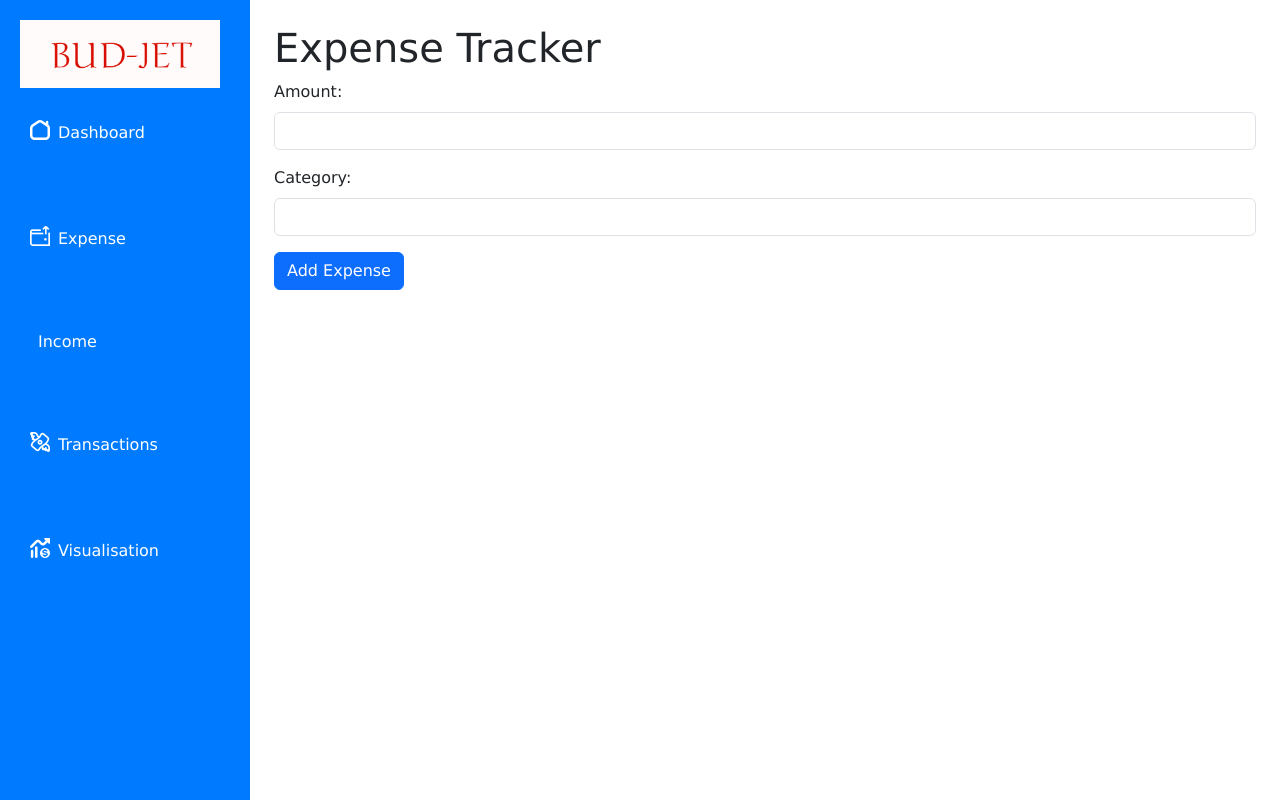
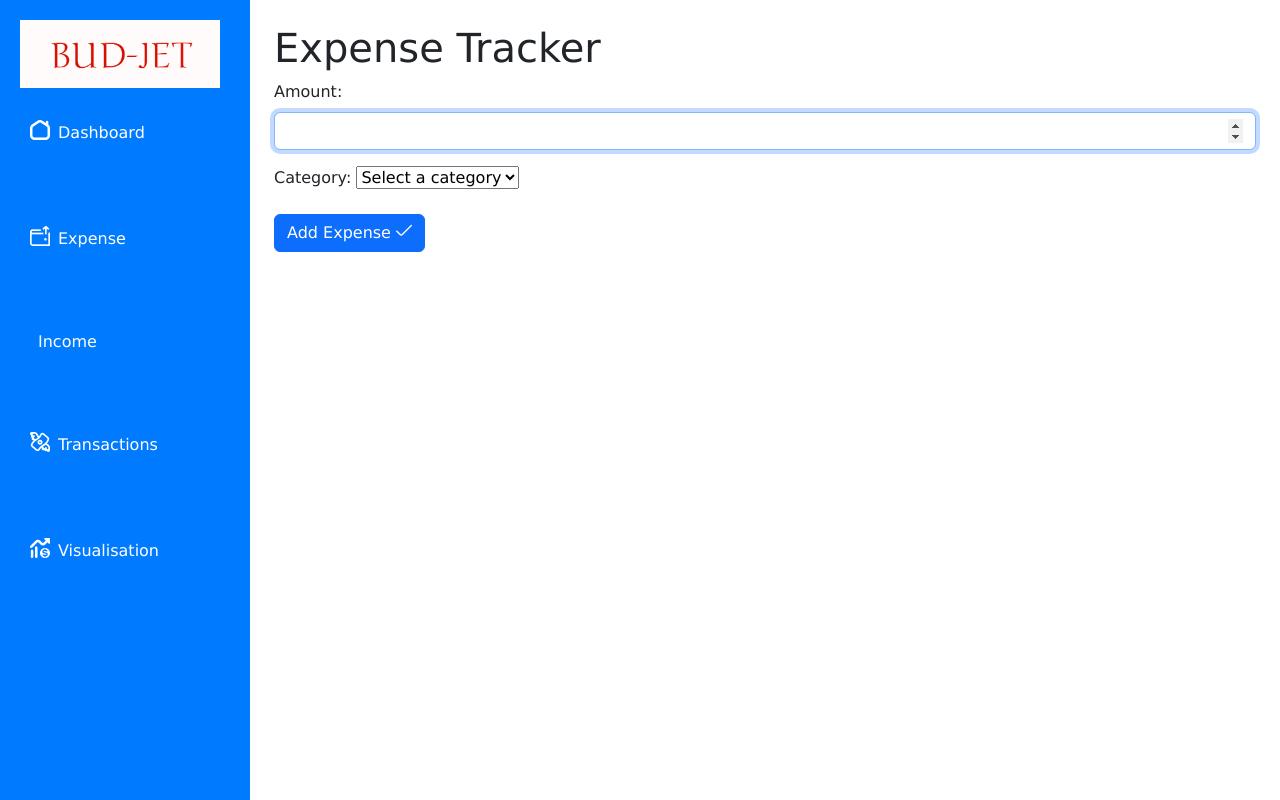
Before and after one commit to Akshay-1357/Ruppee-radar, a Flask app: page /expense in a window 1280 px wide. Run offline with Flask 3, Linux system fonts and the light colour scheme; data that the repository does not hold is empty; some libraries are stand-ins or nearby versions.

Commit message:
expense page done

```diff
--- a/app.py
+++ b/app.py
@@ -7,6 +7,7 @@ app = Flask(__name__)
 app.config['SQLALCHEMY_DATABASE_URI'] = 'sqlite:///budjet.db'
 app.config['SQLALCHEMY_TRACK_MODIFICATIONS'] = False
 db = SQLAlchemy(app)
+categories = ['Food','Social Life', "Pets","Transport","Health","Education","Shopping","Bills & Fees","Gifts","Others"]
 
 # Models
 class Expense(db.Model):
@@ -36,15 +37,15 @@ def home():
 @app.route('/expense', methods=['GET', 'POST'])
 def add_expense():
     if request.method == 'POST':
-        name = request.form['name']
+        category = request.form['category']
         amount = request.form['amount']
-        if name and amount:
-            new_expense = Expense(name=name, amount=float(amount))
+        if category and amount:
+            new_expense = Expense(name=category, amount=float(amount))
             db.session.add(new_expense)
             db.session.commit()
-            return redirect(url_for('add_expense'))
+            return redirect(url_for('expense'))
     all_expenses = Expense.query.all()
-    return render_template('expense.html', expenses=all_expenses)
+    return render_template('expense.html', expenses=all_expenses, cats = categories)
 
 # Income page
 @app.route('/income', methods=['GET', 'POST'])
--- a/templates/expense.html
+++ b/templates/expense.html
@@ -2,16 +2,22 @@
 {% block title %}Expense{% endblock %}
 {% block main %}
     <h1>Expense Tracker</h1>
-    <form method="post" action="/add-expense">
+    <form method="post" action="/expense">
         <div class="mb-3">
             <label for="amount" class="form-label">Amount:</label>
-            <input type="number" class="form-control" id="amount" name="amount" required>
+            <input type="number" class="form-control" id="amount" name="amount" required autocomplete="off" autofocus>
         </div>
         <div class="mb-3">
             <label for="category" class="form-label">Category:</label>
-            <input type="text" class="form-control" id="category" name="category" required>
+            <select id="category" name = "category" required>
+                <option value="" disabled selected>Select a category</option>
+
+                {% for c in cats %}
+                    <option value ="{{ c }}">{{ c }}</option>
+                {% endfor %}
+            </select>
         </div>
 
-        <button type="submit" class="btn btn-primary">Add Expense</button>
+        <button type="submit" class="btn btn-primary">Add Expense   <i  class="fi fi-rr-check"></i></button>
     </form>
 {% endblock %}
```
